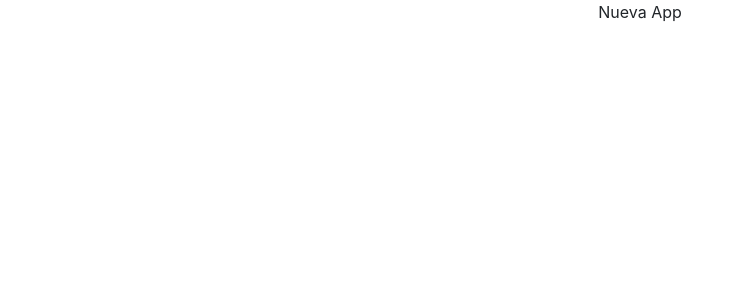
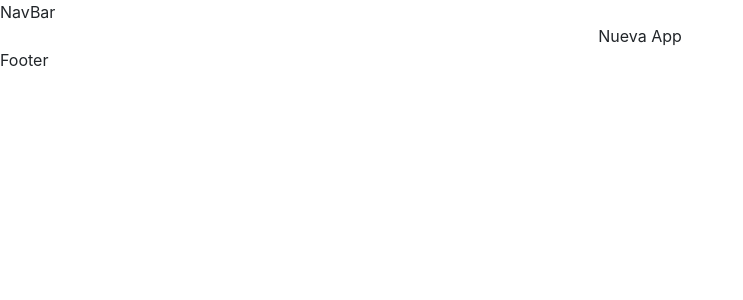
Before and after one commit to arcav/guitarcenter, a React (Create React App) app: page / in a window 1280 px wide. Shown: the top 300 px of the page, without its empty margins (0-743 px from the left). Built offline with nearby package versions, Linux system fonts and the light colour scheme.

Commit message:
feat:basic Layout folder structure

```diff
--- a/src/App.js
+++ b/src/App.js
@@ -1,10 +1,11 @@
-
-import React from 'react'
-
+import React from "react";
+import Layout from "./components/Layout/Layout";
 const App = () => {
   return (
-    <div className='text-center'>Nueva App</div>
-  )
-}
+    <Layout>
+      <div className="text-center">Nueva App</div>
+    </Layout>
+  );
+};
 
-export default App
+export default App;
--- /dev/null
+++ b/src/components/Button/Button.jsx
@@ -0,0 +1,5 @@
+const Button = () => {
+  return <div>Button</div>;
+};
+
+export default Button;
--- /dev/null
+++ b/src/components/Footer/Footer.jsx
@@ -0,0 +1,5 @@
+const Footer = () => {
+  return <div>Footer</div>;
+};
+
+export default Footer;
--- /dev/null
+++ b/src/components/Layout/Layout.jsx
@@ -0,0 +1,15 @@
+import NavBar from "../NavBar/NavBar";
+
+import Footer from "../Footer/Footer";
+
+const Layout = ({ children }) => {
+  return (
+    <>
+      <NavBar />
+      {children}
+      <Footer />
+    </>
+  );
+};
+
+export default Layout;
--- /dev/null
+++ b/src/components/NavBar/NavBar.jsx
@@ -0,0 +1,7 @@
+const NavBar = () => {
+  return (
+    <div>NavBar</div>
+  )
+}
+
+export default NavBar
--- a/src/index.css
+++ b/src/index.css
@@ -2,7 +2,7 @@
 @tailwind components;
 @tailwind utilities;
 
-
+/*
 
 body::-webkit-scrollbar {
     width: 1em;
@@ -17,14 +17,14 @@
   }
 
   body::-webkit-scrollbar-thumb {
-    background-color: #222;    /* color of the scroll thumb */
-    border-radius: 20px;       /* roundness of the scroll thumb */
+    background-color: #222;
+    border-radius: 20px;
     border: 0.1px solid yellow;
 
   }
 
+ */
 
-;
 
 /* overflow-x: hidden;
 color:black;
```
Also changed, not shown: 1 other file (tests, documents, lock files or other folders).
